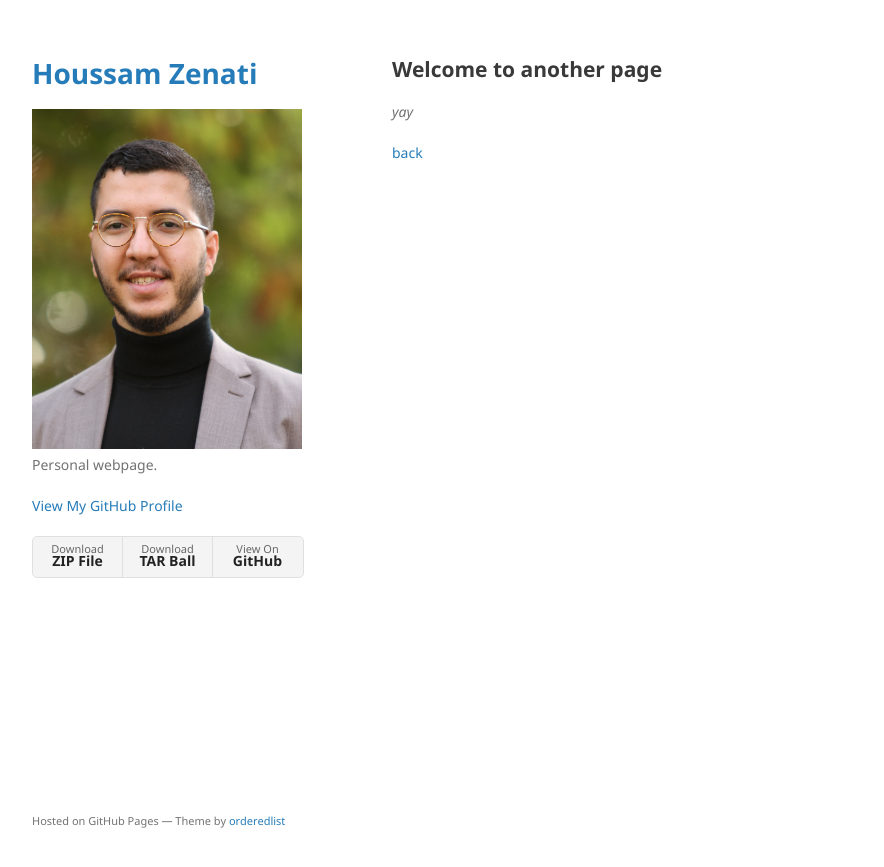
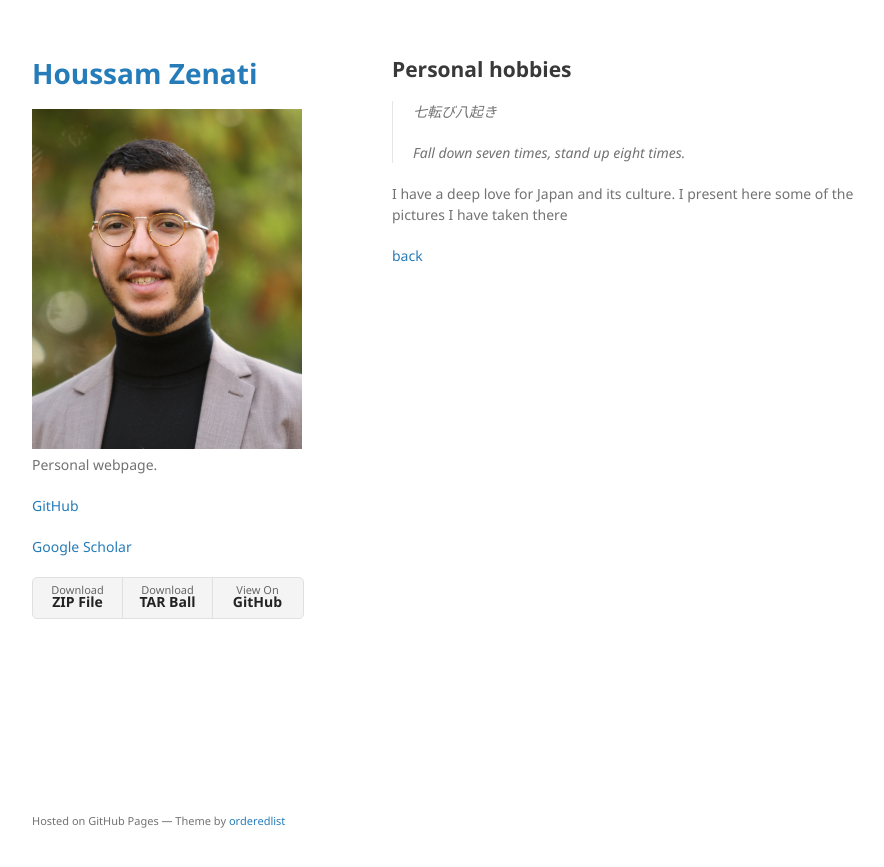
Before and after one commit to houssamzenati/houssamzenati.github.io, a Jekyll site: the page built from another-page.md, in a window 1280 px wide. Shown: the top 867 px of the page, without its empty margins (178-1062 px from the left). Built offline with Jekyll 4.4.1, drawn with Linux system fonts in a browser that asks for light colours; our own code applies the rules of GitHub Pages for plain Markdown files.

Commit message:
first modifications of main page

```diff
--- a/_layouts/default.html
+++ b/_layouts/default.html
@@ -28,7 +28,8 @@
         {% endif %}
 
         {% if site.github.is_user_page %}
-        <p class="view"><a href="{{ site.github.owner_url }}">View My GitHub Profile</a></p>
+        <p class="view"><a href="{{ site.github.owner_url }}">GitHub</a></p>
+        <p class="view"><a href="{{ site.github.owner_url }}">Google Scholar</a></p>
         {% endif %}
 
         {% if site.show_downloads %}
--- a/another-page.md
+++ b/another-page.md
@@ -2,8 +2,16 @@
 layout: default
 ---
 
-## Welcome to another page
+## Personal hobbies
 
-_yay_
+> 七転び八起き
+>
+> Fall down seven times, stand up eight times.
+
+
+I have a deep love for Japan and its culture. I present here some of the pictures I have taken there
+
+
+
 
 [back](./)
```
Also changed, not shown: 3 other files.
